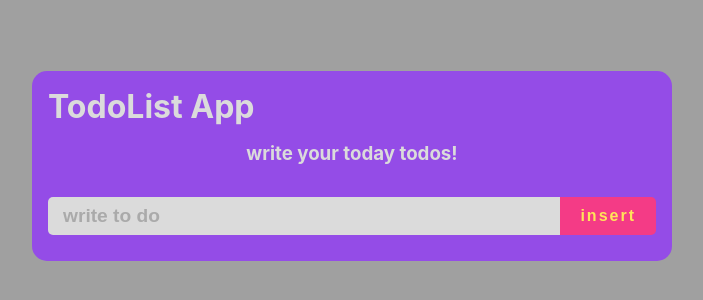
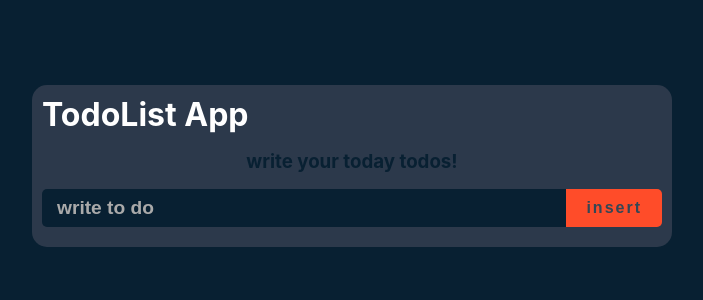
Before and after one commit to armin-bkh/todolistapp-react-js, a React (Create React App) app: page / in a window 1280 px wide. Shown: the part 234-534 px from the top of the page, without its empty margins (288-991 px from the left). Built offline with nearby package versions, Linux system fonts and the light colour scheme.

Commit message:
ui and ux updated (bg-colors, colors)

```diff
--- a/src/Components/NavBar/NavBar.module.scss
+++ b/src/Components/NavBar/NavBar.module.scss
@@ -1,12 +1,12 @@
-$bg: #dbdbdb;
-$trash: #F43B86;
+$bg: #082032;
+$trash: #FF4C29;
 
 .header {
     display: flex;
     align-items: center;
     justify-content: space-between;
     flex-direction: column;
-    margin-bottom: 2rem;
+    margin-bottom: 1rem;
 
     .countContainer {
         display: flex;
@@ -17,7 +17,7 @@ $trash: #F43B86;
         .badge {
             padding: 5px 10px;
             background-color: $bg;
-            color: #000;
+            color: #fff;
             margin-right: 20px;
             border-radius: 50%;
             font-weight: bold;
@@ -53,7 +53,7 @@ $trash: #F43B86;
     }
 
     .AppTitle {
-        color: $bg;
+        color: #fff;
         margin-bottom: 1rem;
         font-size: 2rem;
 
--- a/src/Components/TodoForm/TodoForm.module.scss
+++ b/src/Components/TodoForm/TodoForm.module.scss
@@ -1,6 +1,6 @@
-$input-bg: #dbdbdb;
-$btn-color: #FFE459;
-$btn-bg: #F43B86;
+$input-bg: #082032;
+$btn-color: #334756;
+$btn-bg: #FF4C29;
 
 
 .todoForm {
@@ -17,7 +17,7 @@ $btn-bg: #F43B86;
         background-color: $input-bg;
         outline: none;
         border: none;
-        color: #000;
+        color: #fff;
         font-size: 1.2rem;
         font-weight: bold;
         border-radius: 5px 0 0 5px;
--- a/src/Components/TodoItem/TodoItem.module.scss
+++ b/src/Components/TodoItem/TodoItem.module.scss
@@ -1,6 +1,6 @@
-$trash: #F43B86;
-$pencil: #FFE459;
-$item-bg: #dbdbdb;
+$trash: #FF4C29;
+$pencil: #334756;
+$item-bg: #082032;
 
 .todoItem {
     display: flex;
@@ -15,7 +15,7 @@ $item-bg: #dbdbdb;
         padding: 5px 15px;
         border-radius: 5px;
         font-size: 1.2rem;
-        color: #000;
+        color: #fff;
         font-weight: bold;
 
         @media only screen and (max-width:700px){
--- a/src/Components/TodoListApp/TodoListApp.module.scss
+++ b/src/Components/TodoListApp/TodoListApp.module.scss
@@ -1,7 +1,7 @@
-$bg-color: #902fffbe;
+$bg-color: #2C394B;
 .todoListContainer{
     width: 100%;
-    padding: 1rem;
+    padding: 10px;
     border-radius: 15px;
     background: $bg-color;
 }
--- a/src/Components/common/SelectBox/SelectBox.module.scss
+++ b/src/Components/common/SelectBox/SelectBox.module.scss
@@ -1,6 +1,3 @@
-$trash: #dbdbdb;
-$pencil: #FFE459;
-
 .selectContainer{
     display: flex;
     align-items: center;
--- a/src/index.scss
+++ b/src/index.scss
@@ -1,4 +1,4 @@
-$bg-color: #a0a0a0;
+$bg-color: #082032;
 
 body {
   margin: 0;
```
